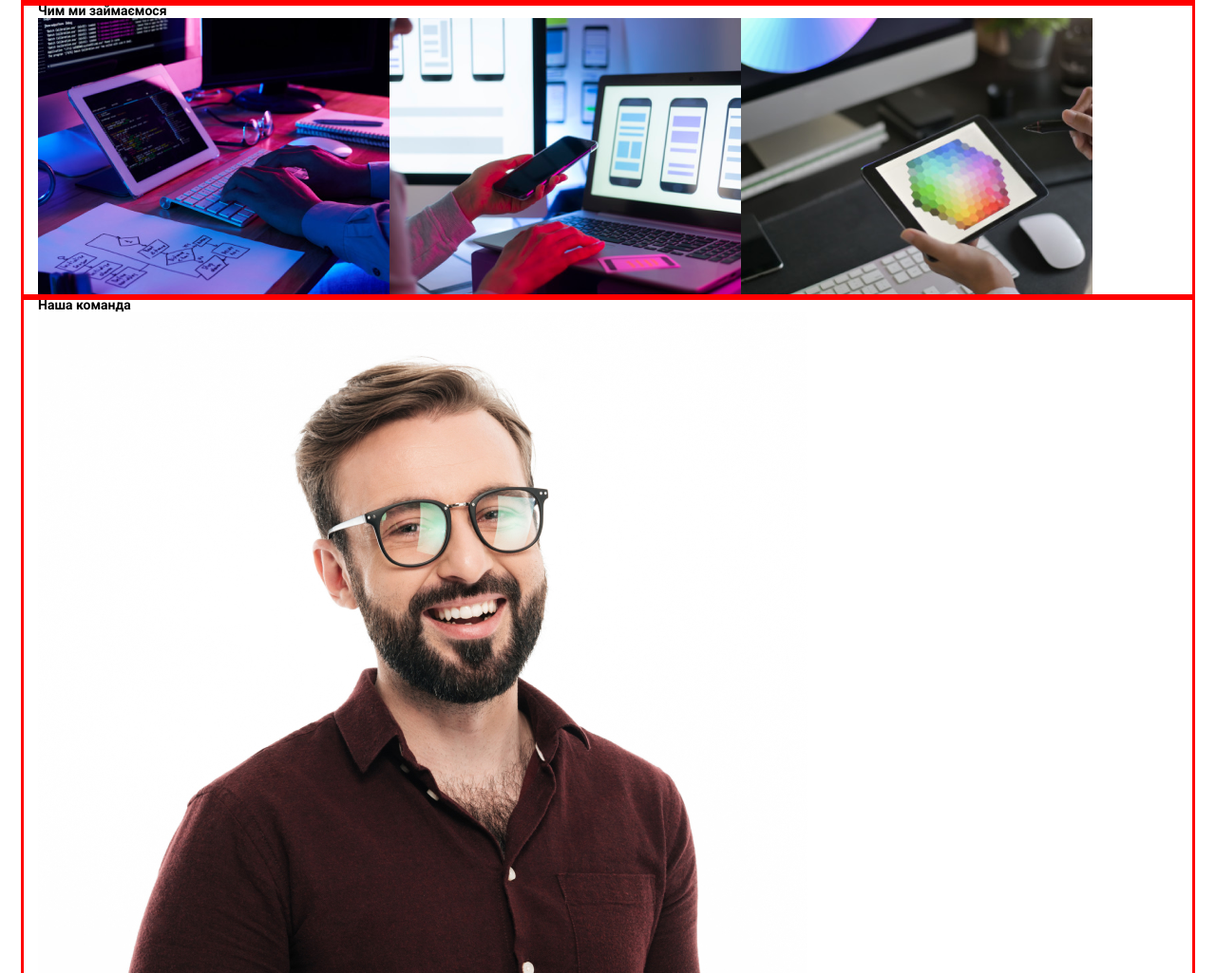
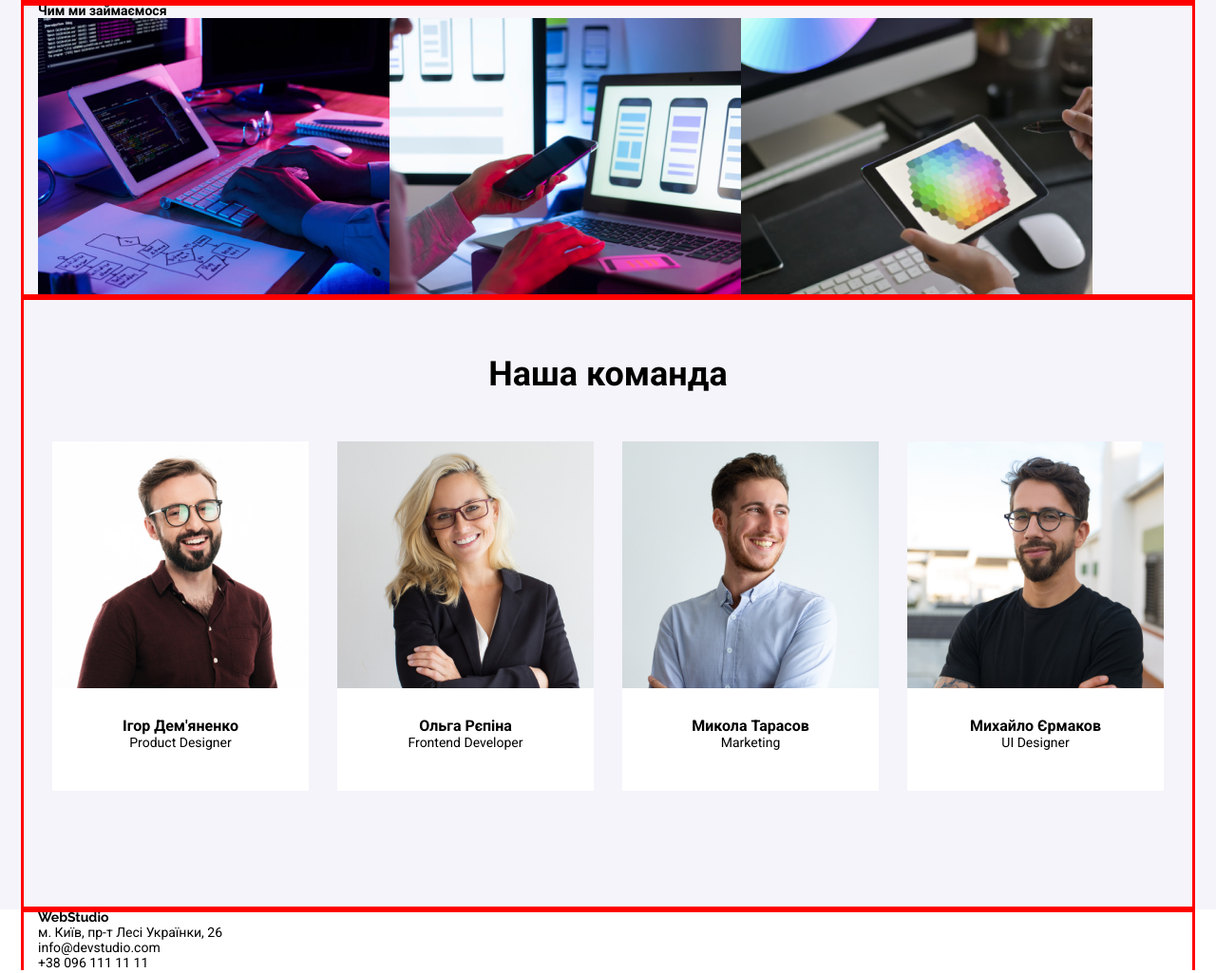
Before and after one commit to Mamaxa2512/WebStudia, a plain HTML site: page index.html in a window 1280 px wide. Shown: the part 688-1713 px from the top of the page at 95% size. Drawn offline with Linux system fonts and the light colour scheme.

Commit message:
застилив одну секцію

```diff
--- a/index.html
+++ b/index.html
@@ -84,7 +84,7 @@
         </div>
     </section>
     <section class="our-team">
-        <div class="container">
+        <div class="container our-team__container">
             <h2 class="our-team__title">Наша команда</h2>
             <ul class="our-team__list">
                 <li class="our-team__item">
--- a/style.css
+++ b/style.css
@@ -7,7 +7,10 @@
 .header__title, .footer__title{
     font-family: "Raleway";
 }
-
+.our-team__title{
+    font-size: 36px;
+    font-weight: bold;
+}
 *{
     font-family: "Roboto";
     font-size: 14px;
@@ -35,3 +38,35 @@
 .about-us__list{
     display: flex;
 }
+.our-team__list{
+    display: flex;
+    justify-content: space-around;
+}
+.our-team__item{
+    height: 368px;
+    width: 270px;
+    display: flex;
+    flex-direction: column;
+    align-items: center;
+    justify-content: start;
+    background-color: #FFFFFF;
+}
+.our-team__image{
+    height: 260px;
+    width: 270px;
+    justify-content: start;
+    margin-bottom: 30px;
+}
+.our-team__container{
+    display: flex;
+    flex-direction: column;
+    gap: 50px;
+    padding-top: 60px;
+    padding-bottom: 125px;
+}
+.our-team__title{
+    text-align: center;
+}
+.our-team, .about-us, .info{
+    background-color: #F5F4FA;
+}
```
